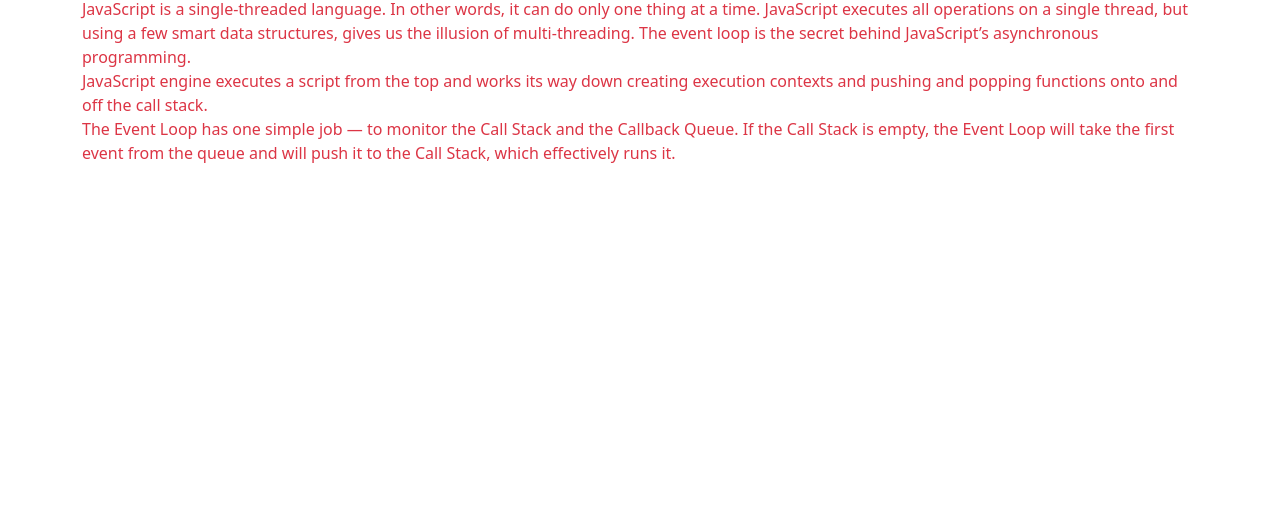
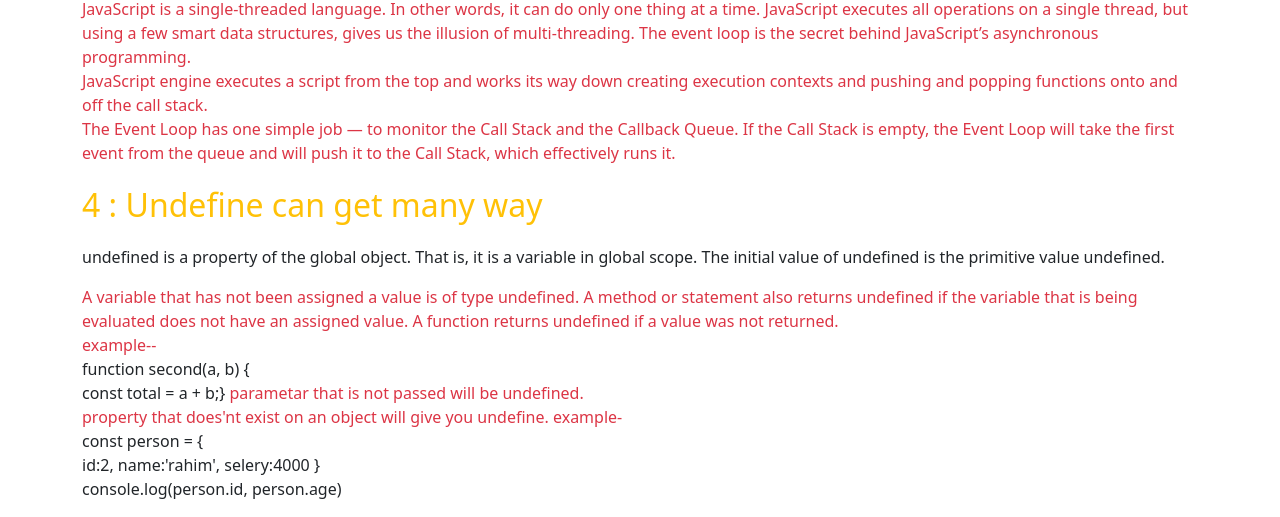
Before and after one commit to anisa6121/assinment-7, a plain HTML site: page blog.html in a window 1280 px wide. Shown: the part 539-1056 px from the top of the page. Before the commit the page ends 800 px from the top, so only its background shows below. Drawn offline with nearby package versions, Linux system fonts and the light colour scheme.

Commit message:
fourth answer add in blog.html

```diff
--- a/blog.html
+++ b/blog.html
@@ -78,6 +78,42 @@ Event Loop will take the first event from the queue and will push it to the Call
     </p>
 </div>
 
+<div>
+    <p class="text-warning fs-2"> 4 : Undefine can get many way</p>
+
+    <p>
+        undefined is a property of the global object. That is, it is a variable in global scope. The initial value of undefined
+        is the primitive value undefined.
+    </p>
+
+    <p class="text-danger">
+    A variable that has not been assigned a value is of type undefined. A method or statement also returns undefined if the
+    variable that is being evaluated does not have an assigned value. A function returns undefined if a value was not
+    returned.
+    <br>
+     example-- <br>
+<span class="text-dark">
+
+    function second(a, b) {
+    <br>
+    const total = a + b;}
+</span>
+parametar that is not passed will be undefined. <br>
+
+property that does'nt exist on an object will give you undefine. example-
+<br>
+<span class="text-dark">
+const person = {
+    <br>
+id:2, name:'rahim', selery:4000
+}
+<br>
+console.log(person.id, person.age)
+
+</span>
+
+    </p>
+</div>
 
    </section>
 
```
